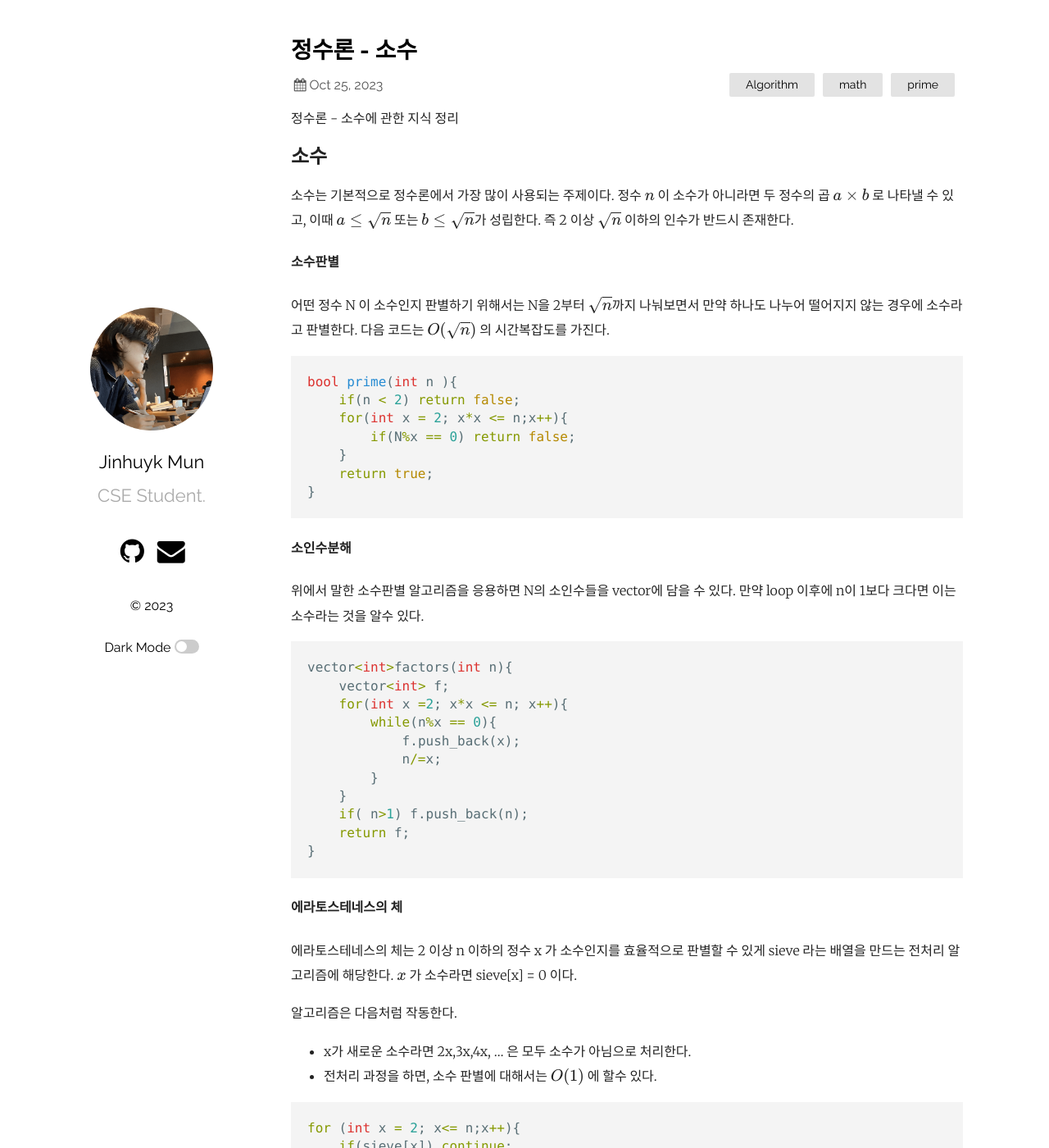
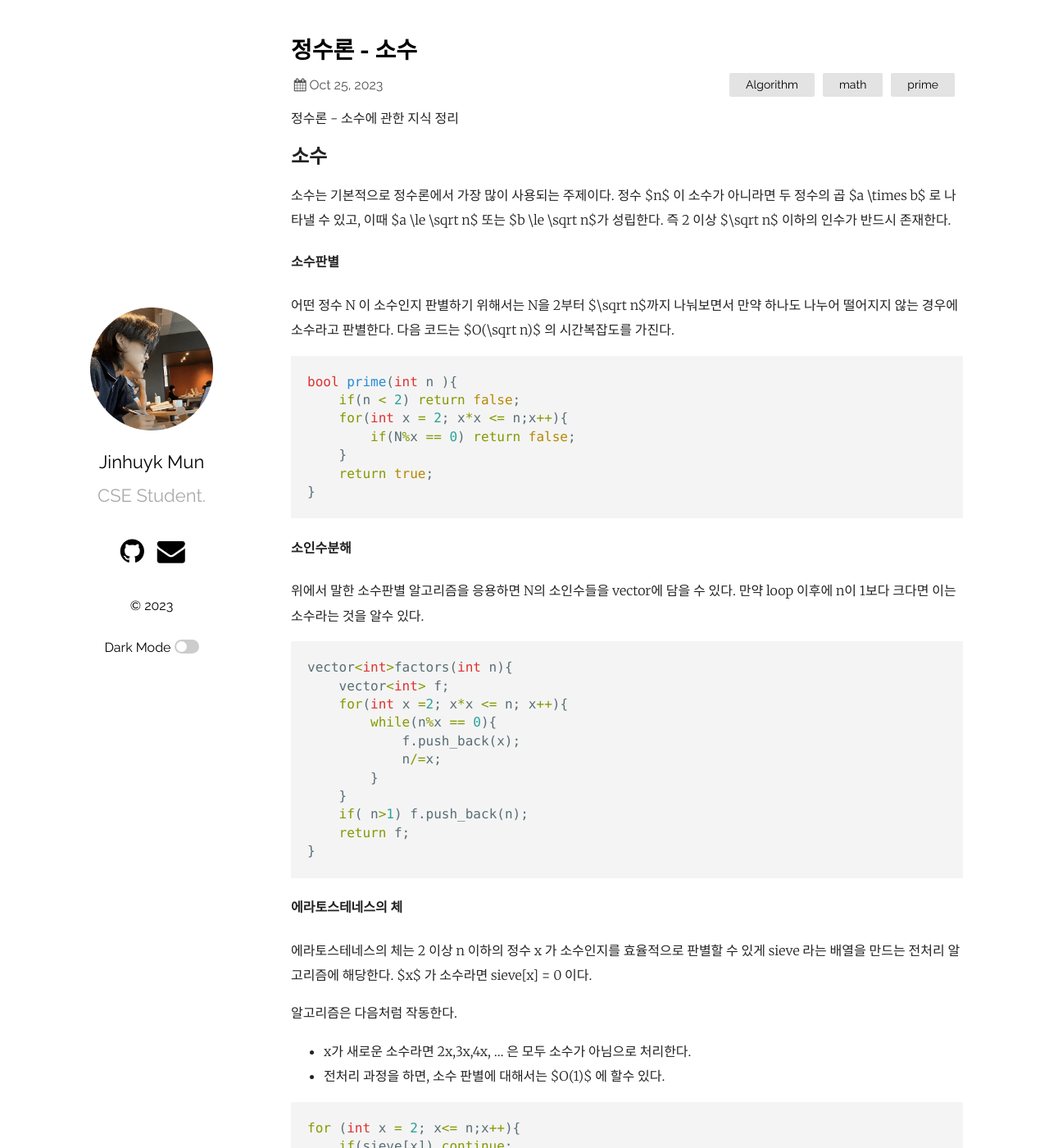
Before and after one commit to jinhuyk/jinhuyk.github.io, a Jekyll site: the page built from _posts/2023-10-25-basic-math.md, in a window 1280 px wide and 1400 px high. Shown: the whole window at 82% size. Built offline with Jekyll 4.4.1, drawn with Linux system fonts in a browser that asks for light colours; formulas are drawn with MathJax 3; some of the changed text lies outside the part shown.

```diff
--- a/_includes/head.html
+++ b/_includes/head.html
@@ -7,5 +7,4 @@
 {% seo %}
 {% if site.plainwhite.dark_mode %}
 <script type="text/javascript" src="{{ "/assets/js/darkmode.js" | relative_url }}"></script>
-<script src="https://cdn.mathjax.org/mathjax/latest/MathJax.js?config=TeX-AMS-MML_HTMLorMML" type="text/javascript"></script>
 {% endif %}
--- a/_layouts/default.html
+++ b/_layouts/default.html
@@ -4,9 +4,6 @@
 <head>
   {%- include head.html -%}
 </head>
-{% if page.use_math %}
-  {% include mathjax_support.html %}
-{% endif %}
 {%- if site.plainwhite.condensed_mobile contains page.layout -%}
 {% assign condensed_class = "condensed" %}
 {% else %}
```
Also changed, not shown: _includes/script.html (deleted, +0 -16 lines), _posts/2023-10-25-basic-math.md (renamed from _posts/algorithms/2023-10-25-basic-math.md), _posts/2023-10-25-basic-math2.md (renamed from _posts/algorithms/2023-10-25-basic-math2.md), _posts/2023-10-25-basic-math3.md (renamed from _posts/algorithms/2023-10-25-basic-math3.md), _posts/2023-10-25-basic-math4.md (renamed from _posts/algorithms/2023-10-25-basic-math4.md), 2 other files.
